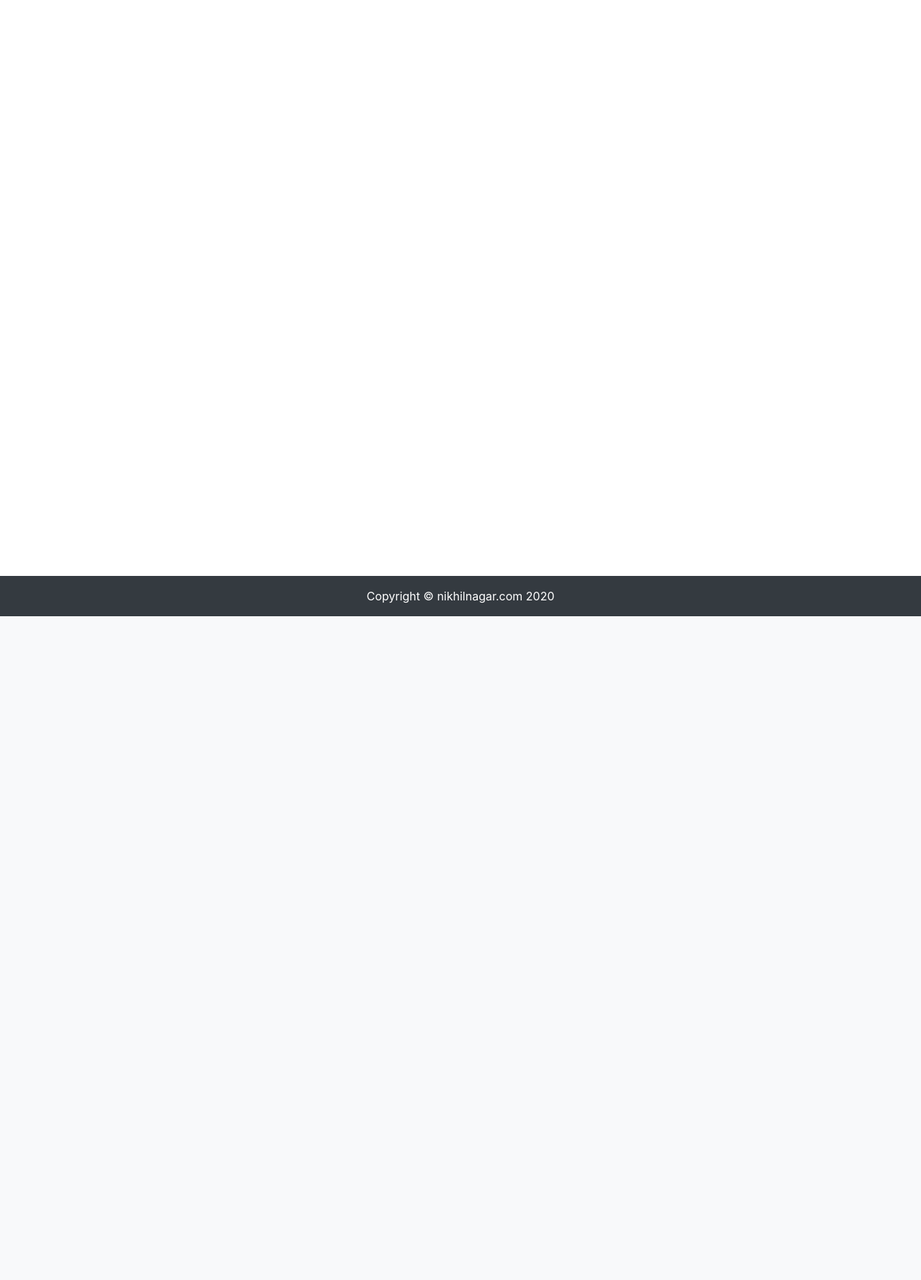
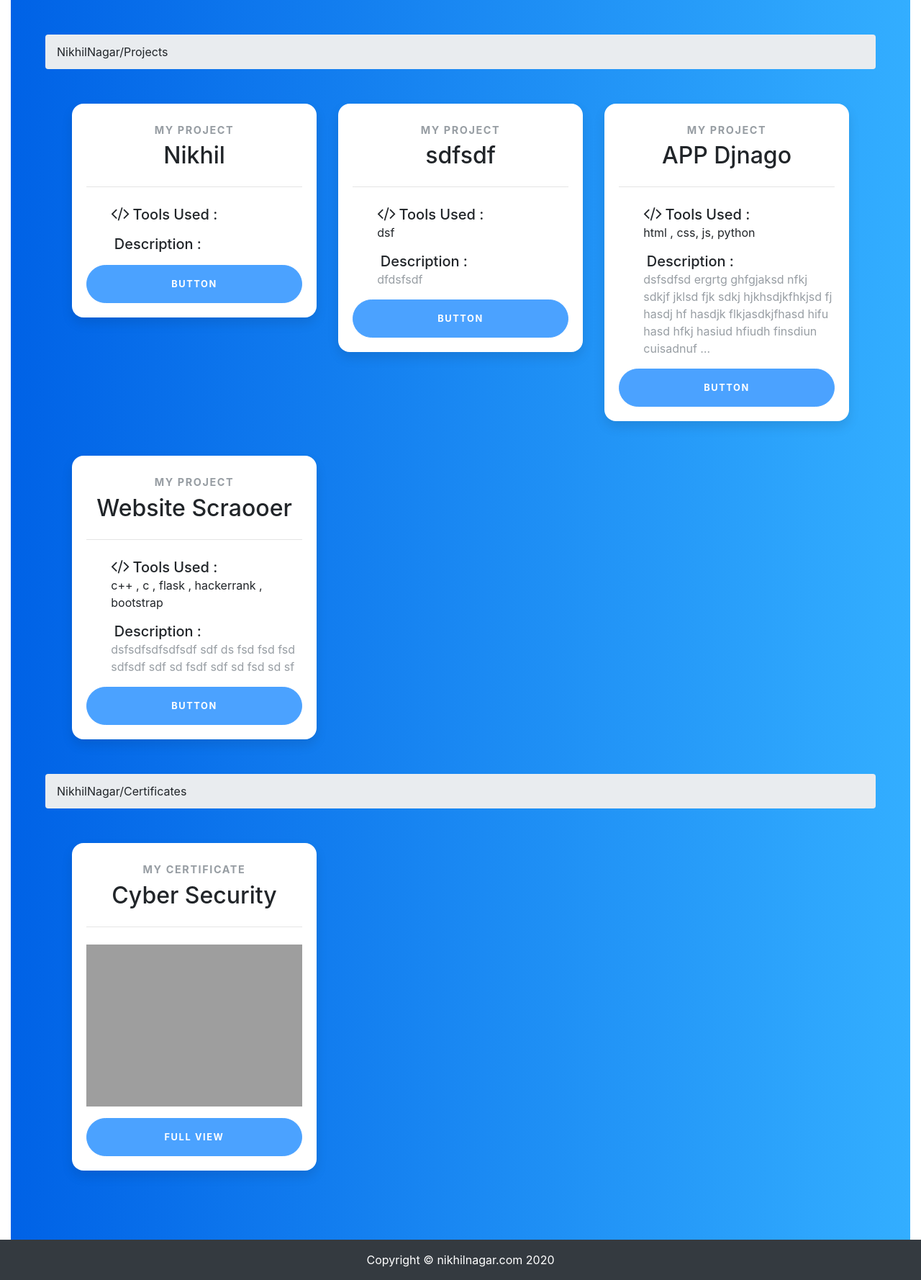
Before and after one commit to nikhilnagargit/MySite, a Django app: page /portfolio/projects/ in a window 1280 px wide. Shown: the part 79-1857 px from the top of the page at 72% size. Before the commit the page ends 935 px from the top, so only its background shows below. Run offline with Django 3.2, Linux system fonts and the light colour scheme; data comes from the database, SQL or seed files in the repository; both versions use the stored data as it was after the commit; some libraries are stand-ins or nearby versions; grey boxes are pictures that could not be loaded.

Commit message:
added projects and certificates page and models

```diff
--- a/portfolio/admin.py
+++ b/portfolio/admin.py
@@ -2,3 +2,5 @@ from django.contrib import admin
 from .import models
 # Register your models here.
 admin.site.register(models.Photocard)
+admin.site.register(models.Project)
+admin.site.register(models.Certificate)
--- a/portfolio/models.py
+++ b/portfolio/models.py
@@ -15,3 +15,16 @@ class Photocard(models.Model):
 		size = (700,450)
 		img = ImageOps.fit(img, size,Image.ANTIALIAS)
 		img.save(self.photo.path)
+
+
+class Project(models.Model):
+	name = models.CharField(max_length=70)
+	description = models.CharField(max_length=10000,blank=True)
+	githublink = models.URLField(max_length=1000,blank=True)
+	videolink = models.URLField(max_length=1000,blank=True)
+	image = models.ImageField(upload_to='projectimages',default='projectimages/defaultproject.jpg')
+	technologystack = models.CharField(max_length=5000,blank=True)
+
+class Certificate(models.Model):
+	title = models.CharField(max_length=70)
+	image = models.URLField(max_length=10000)
--- a/portfolio/templates/portfolio/projects.html
+++ b/portfolio/templates/portfolio/projects.html
@@ -3,4 +3,190 @@
 {% block content %}
 
 
+<style type="text/css">
+	section.pricing {
+  background: #007bff;
+  background: linear-gradient(to right, #0062E6, #33AEFF);
+}
+
+.pricing .card {
+  border: none;
+  border-radius: 1rem;
+  transition: all 0.2s;
+  box-shadow: 0 0.5rem 1rem 0 rgba(0, 0, 0, 0.1);
+}
+
+.pricing hr {
+  margin: 1.5rem 0;
+}
+
+
+
+.pricing .card-title {
+  margin: 0.5rem 0;
+  font-size: 0.9rem;
+  letter-spacing: .1rem;
+  font-weight: bold;
+}
+
+.pricing .card-price {
+  font-size: 2rem;
+  margin: 0;
+}
+
+.pricing .card-price .period {
+  font-size: 0.8rem;
+}
+
+.pricing ul li {
+  margin-bottom: 1rem;
+}
+
+.pricing .text-muted {
+  opacity: 0.7;
+}
+
+.pricing .btn {
+  font-size: 80%;
+  border-radius: 5rem;
+  letter-spacing: .1rem;
+  font-weight: bold;
+  padding: 1rem;
+  opacity: 0.7;
+  transition: all 0.2s;
+}
+ .flex-container{
+
+ 	display: flex;
+ 	flex-wrap: wrap;
+
+
+
+
+ }
+
+
+/* Hover Effects on Card */
+
+@media (min-width: 992px) {
+  .pricing .card:hover {
+    margin-top: -.25rem;
+    margin-bottom: .25rem;
+    box-shadow: 0 0.5rem 1rem 0 rgba(0, 0, 0, 0.3);
+  }
+  .pricing .card:hover .btn {
+    opacity: 1;
+  }
+}
+
+
+.pricing .cardc {
+  border: none;
+  border-radius: 1rem;
+  transition: all 0.2s;
+  box-shadow: 0 0.5rem 1rem 0 rgba(0, 0, 0, 0.1);
+}
+
+
+
+
+
+@media (min-width: 992px) {
+  .pricing .cardc:hover {
+    margin-top: -.25rem;
+    margin-bottom: .25rem;
+    box-shadow: 0 0.5rem 1rem 0 rgba(0, 0, 0, 0.3);
+  }
+  .pricing .cardc:hover .btn {
+    opacity: 1;
+  }
+}
+</style>
+
+
+
+
+<section class="pricing py-5">
+<div class="mx-5 breadcrumb">
+	<div class="breadcrumb-item">NikhilNagar/Projects</div>
+</div>
+
+
+  <div class="container mt-5">
+
+
+<div class="flex-container">
+
+      <!-- Free Tier -->
+
+{% for project in projects %}
+
+
+       <div class="col-lg-4 mb-5 ">
+        <div class="card mb-5 mb-lg-0">
+          <div class="card-body ">
+            <h5 class="card-title text-muted text-uppercase text-center">My Project</h5>
+            <h1 class="card-price text-center">{{project.name}}</h1>
+            <hr>
+            <ul class="fa-ul">
+              <li><i class='fa fa-code' style="font-size:1.5em"></i>
+              	<span class="h5">Tools Used :</span><br>{{ project.technologystack|truncatechars:50 }}</li>
+              	<li><i class='fa fa-detail' style="font-size:1.5em"></i>
+              	<span class="h5">Description :</span><br><span class="text-muted">{{ project.description|truncatechars:150 }}</span></li>
+
+            </ul>
+            <a href="#" class="btn btn-block btn-primary text-uppercase">Button</a>
+          </div>
+        </div>
+      </div>
+
+{% endfor %}
+</div>
+
+
+
+
+    </div>
+    <div class="mx-5 breadcrumb">
+<div class="breadcrumb-item">NikhilNagar/Certificates</div>
+</div>
+
+
+
+
+<div class="container mt-5">
+
+
+<div class="flex-container">
+
+      <!-- Free Tier -->
+
+{% for certificate in certificates %}
+
+
+       <div class="col-lg-4 mb-5 ">
+        <div class="cardc card mb-5 mb-lg-0">
+          <div class="card-body">
+            <h5 class="card-title text-muted text-uppercase text-center">My Certificate</h5>
+            <h6 class="card-price text-center">{{certificate.title}}</h6>
+            <hr>
+            <img style="max-height:100%;max-width: 100%; " class="mb-3" src="{{ certificate.image }}">
+            <a id="imagefull" href="" class="btn btn-block btn-primary text-uppercase">Full View</a>
+          </div>
+        </div>
+      </div>
+
+{% endfor %}
+</div>
+
+
+
+
+    </div>
+</section>
+
+
+
+
+
 {% endblock content  %}
--- a/portfolio/views.py
+++ b/portfolio/views.py
@@ -7,7 +7,10 @@ def aboutview(request):
 	return( render(request,'portfolio/about.html'))
 
 def projectview(request):
-	return( render(request,'portfolio/projects.html'))
+	context = {}
+	context['projects'] = models.Project.objects.all()
+	context['certificates']=models.Certificate.objects.all()
+	return( render(request,'portfolio/projects.html',context))
 
 
 def contactview(request):
```
Also changed, not shown: db.sqlite3, media/certificateimages/IAMAIworkshopCertificate.jpg (added), media/certificateimages/NPTEL_Java_Certificate.jpg (added), media/certificateimages/NPTEL_Python_DSA_Certificate.jpg (added), media/projectimages/Screenshot_2.png (added), media/projectimages/Screenshot_26.png (added), portfolio/migrations/0003_project.py (added), portfolio/migrations/0004_auto_20200410_0725.py (added), portfolio/migrations/0005_auto_20200410_0727.py (added), portfolio/migrations/0006_auto_20200410_0732.py (added), portfolio/migrations/0007_certificate.py (added), portfolio/migrations/0008_auto_20200410_0946.py (added), 1 other file.
